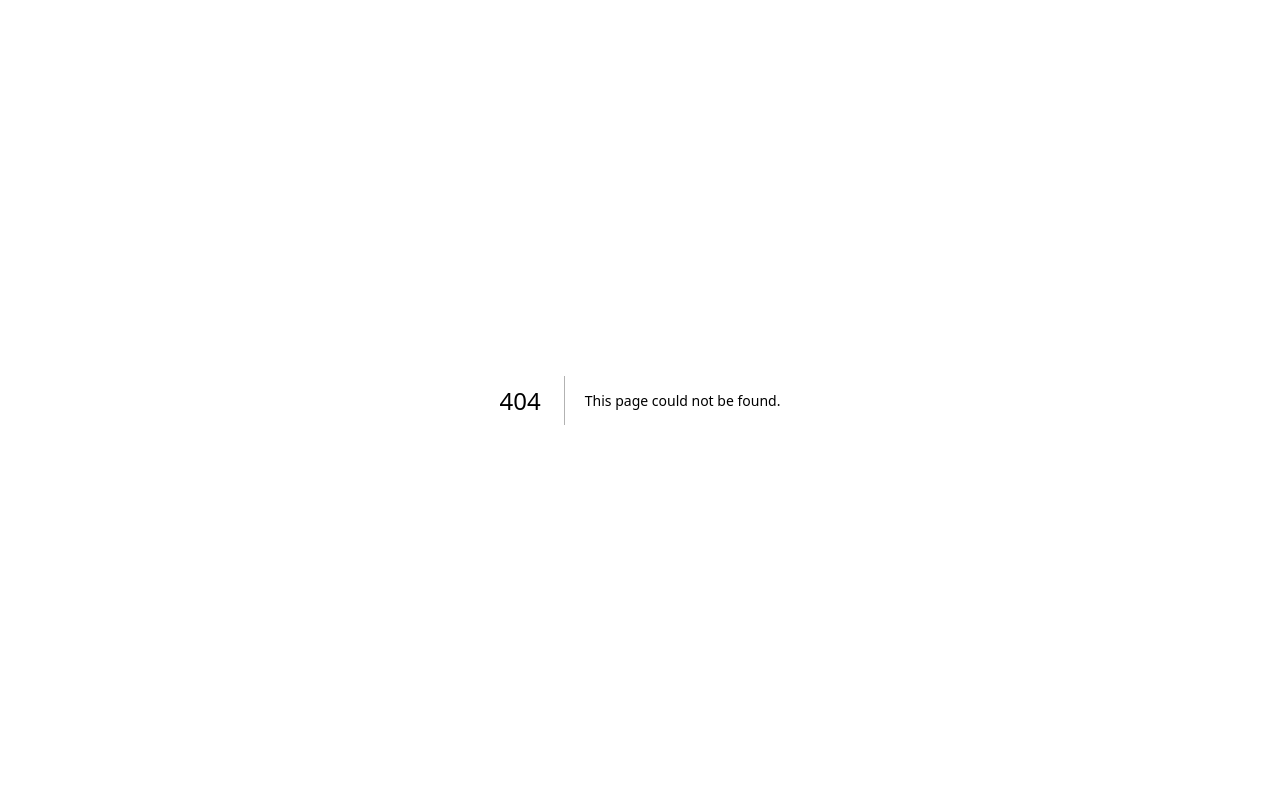
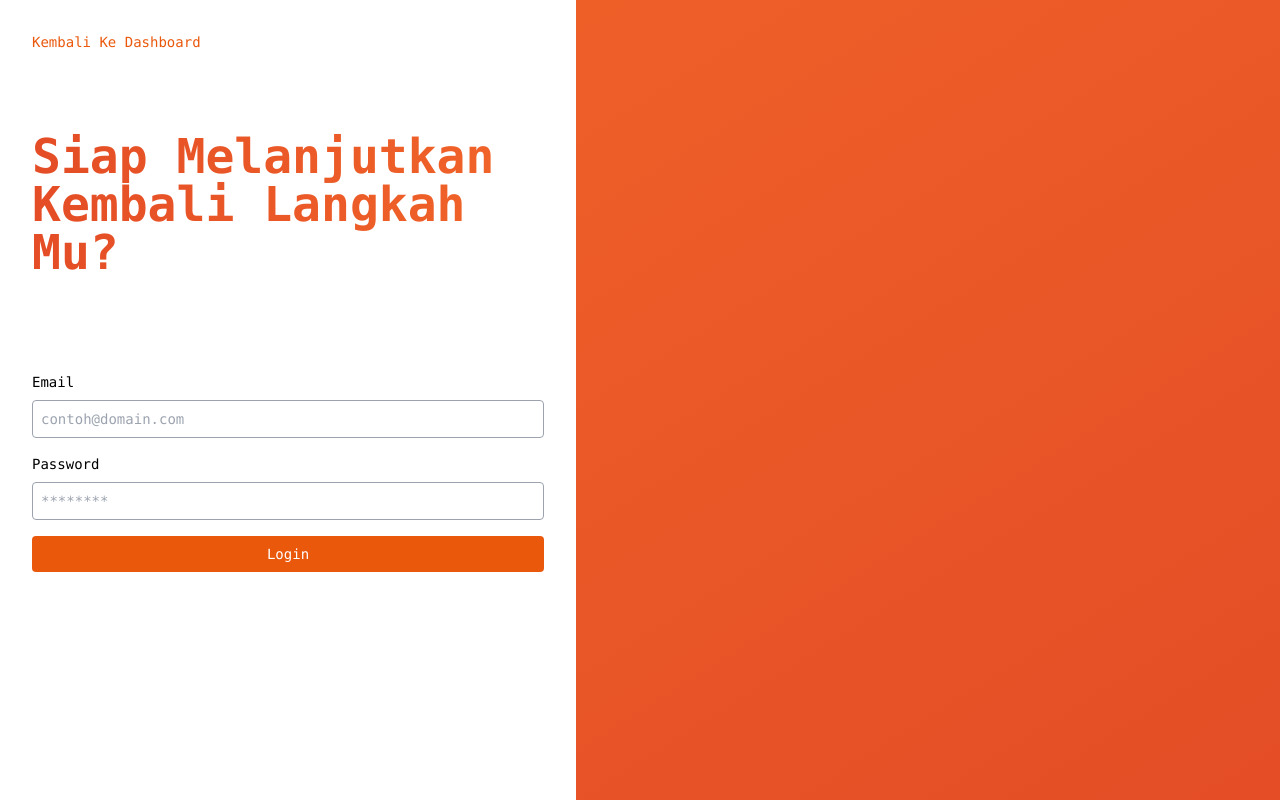
Before and after one commit to MochamadRafli21/mulai-app, a Next.js app: page /login in a window 1280 px wide. Before the commit this address had no page. Built offline with nearby package versions, Linux system fonts and the light colour scheme.

Commit message:
Mochamad Rafli | finish layouting login page

```diff
--- /dev/null
+++ b/src/app/dashboard/page.tsx
@@ -0,0 +1,7 @@
+export default function Dashboard() {
+  return (
+    <div>
+      <h1>Dashboard</h1>
+    </div>
+  )
+}
--- /dev/null
+++ b/src/app/login/page.tsx
@@ -0,0 +1,14 @@
+import Link from 'next/link'
+import LoginForm from '@/components/Forms/LoginForm'
+
+export default function Login() {
+  return (
+    <main className="flex min-h-screen flex-col justify-between bg-gradient-to-tl from-[#e44d26] to-[#f16529]">
+      <div className="z-10 p-8 font-mono text-sm bg-white h-full min-h-screen w-full lg:w-[45%]">
+        <Link className='text-orange-600' href='/'>Kembali Ke Dashboard</Link>
+        <h1 className='text-3xl mb-24 font-semibold md:text-5xl mt-20 text-transparent bg-clip-text bg-gradient-to-r from-[#e44d26] to-[#f16529]'>Siap Melanjutkan Kembali Langkah Mu?</h1>
+        <LoginForm />
+      </div>
+    </main>
+  )
+}
--- /dev/null
+++ b/src/components/Forms/LoginForm.tsx
@@ -0,0 +1,58 @@
+"use client"
+
+import { useState } from "react"
+
+
+export default function LoginForm() {
+  const [email, setEmail] = useState("")
+  const [password, setPassword] = useState("")
+  const [error, setError] = useState("")
+
+  const SubmitForm = (e: React.FormEvent) => {
+    e.preventDefault()
+    const payload = {
+      email,
+      password
+    }
+    console.log(payload)
+    setError("")
+  }
+
+  return (
+    <form onSubmit={(e) => { SubmitForm(e) }}>
+      {!error ||
+        <div className="border-2 border-red-500 bg-red-50">
+          {error && <p className="text-red-500">{error}</p>}
+        </div>
+      }
+      <div className="flex flex-col gap-4 mt-4">
+        <div className='flex flex-col gap-2'>
+          <label htmlFor="emai">Email</label>
+          <input
+            type="email"
+            name="email"
+            required
+            id="email"
+            onChange={(e) => setEmail(e.target.value)}
+            placeholder="contoh@domain.com"
+            className="border border-gray-400 p-2 rounded"
+          />
+        </div>
+        <div className='flex flex-col gap-2'>
+          <label htmlFor="password">Password</label>
+          <input
+            type="password"
+            required
+            onChange={(e) => setPassword(e.target.value)}
+            name="password"
+            id="password"
+            placeholder="********"
+            className="border border-gray-400 p-2 rounded"
+          />
+        </div>
+        <button className="bg-orange-600 text-white p-2 rounded" type="submit"> Login </button>
+      </div>
+    </form>
+
+  )
+}
--- a/src/libs/auth/create.ts
+++ b/src/libs/auth/create.ts
@@ -5,5 +5,5 @@ export function generateToken(email: string) {
   if (!secret) {
     throw new Error('JWT_SECRET must be set')
   }
-  return jwt.sign({ email }, secret, { expiresIn: '1d' })
+  return jwt.sign({ email, expiresAt: Date.now() + 1000 * 60 * 60 * 25 }, secret, { expiresIn: '1d' })
 }
--- a/src/libs/auth/validate.ts
+++ b/src/libs/auth/validate.ts
@@ -11,6 +11,9 @@ export function validateToken(token: string) {
   if (!decoded) {
     throw new Error('Unauthorized')
   }
+  if (decoded.expiresAt < Date.now()) {
+    throw new Error('Unauthorized')
+  }
 
   return decoded
 }
```
Also changed, not shown: src/libs/axios/index.ts (added, +40 -0 lines), src/middleware.ts (added, +16 -0 lines).
